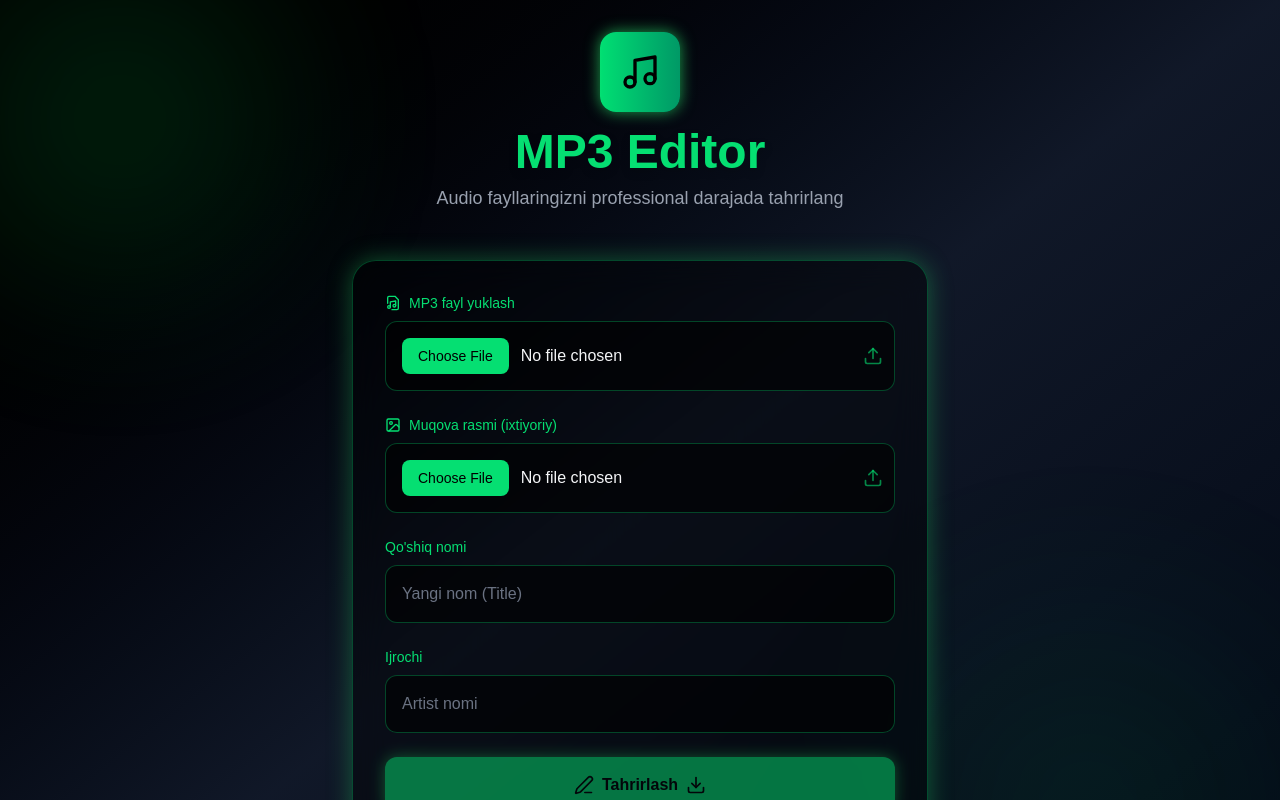
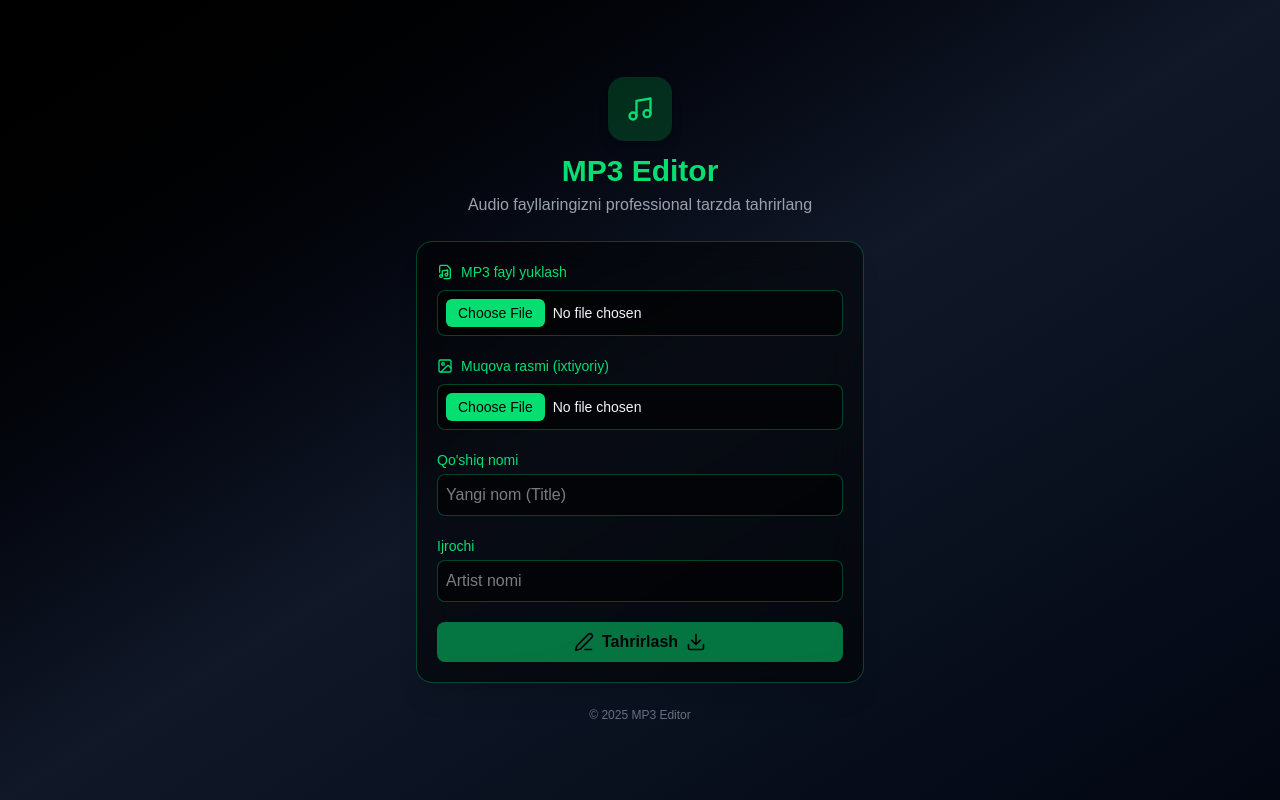
Before and after one commit to FarrukhDjumayev/mp3-editor-frontend, a Next.js app: page / in a window 1280 px wide. Shown: the top 800 px of the page. Built offline with nearby package versions, Linux system fonts and the light colour scheme.

Commit message:
noscroll

```diff
--- a/src/app/page.tsx
+++ b/src/app/page.tsx
@@ -6,12 +6,12 @@ import { Music, Upload, Edit3, Download, FileMusic, Image as ImageIcon } from "l
 export default function Home() {
   const [audio, setAudio] = useState<File | null>(null);
   const [cover, setCover] = useState<File | null>(null);
-  const [title, setTitle] = useState<string>("");
-  const [artist, setArtist] = useState<string>("");
-  const [isLoading, setIsLoading] = useState<boolean>(false);
+  const [title, setTitle] = useState("");
+  const [artist, setArtist] = useState("");
+  const [isLoading, setIsLoading] = useState(false);
 
   const handleSubmit = async () => {
-    if (!audio) return alert("Avval MP3 yuklang!");
+    if (!audio) return alert("Avval MP3 fayl yuklang!");
     setIsLoading(true);
 
     const formData = new FormData();
@@ -25,28 +25,18 @@ export default function Home() {
         method: "POST",
         body: formData,
       });
+
       if (!res.ok) throw new Error("Xatolik!");
 
       const blob = await res.blob();
       const url = window.URL.createObjectURL(blob);
 
-      const nav = window.navigator as Navigator & {
-        msSaveOrOpenBlob?: (blob: Blob, defaultName?: string) => boolean;
-      };
-
-      if (navigator.userAgent.includes("Telegram")) {
-        window.open(url, "_blank");
-      } else if (nav.msSaveOrOpenBlob) {
-        nav.msSaveOrOpenBlob(blob, "edited.mp3");
-      } else {
       const a = document.createElement("a");
       a.href = url;
       a.download = "edited.mp3";
       document.body.appendChild(a);
       a.click();
       a.remove();
-      }
-
       window.URL.revokeObjectURL(url);
     } catch (err) {
       console.error(err);
@@ -57,124 +47,99 @@ export default function Home() {
   };
 
   return (
-    <div className="min-h-screen bg-gradient-to-br from-black via-gray-900 to-gray-950 relative overflow-hidden">
-      {/* Animated Background */}
-      <div className="absolute inset-0 overflow-hidden">
-        <div className="absolute -top-10 -left-10 w-80 h-80 bg-green-500/20 rounded-full blur-[100px] animate-pulse"></div>
-        <div className="absolute bottom-0 right-0 w-96 h-96 bg-green-400/10 rounded-full blur-[120px] animate-pulse delay-1000"></div>
+    <div className="min-h-screen bg-gradient-to-br from-black via-gray-900 to-gray-950 flex flex-col items-center justify-center p-4">
+      {/* Header */}
+      <div className="text-center mb-6">
+        <div className="w-14 h-14 sm:w-16 sm:h-16 bg-green-500/20 rounded-2xl flex items-center justify-center mx-auto shadow-lg">
+          <Music className="w-7 h-7 text-green-400" />
         </div>
-
-      <main className="relative z-10 flex flex-col items-center justify-center min-h-screen p-4 sm:p-6 lg:p-8">
-        {/* Header */}
-        <div className="text-center mb-8 sm:mb-12">
-          <div className="inline-flex items-center justify-center w-16 h-16 sm:w-20 sm:h-20 bg-gradient-to-r from-green-400 to-emerald-600 rounded-2xl mb-4 shadow-[0_0_15px_rgba(34,197,94,0.8)]">
-            <Music className="w-8 h-8 sm:w-10 sm:h-10 text-black" />
-          </div>
-          <h1 className="text-3xl sm:text-4xl lg:text-5xl font-bold text-green-400 drop-shadow-lg">
-            MP3 Editor
-          </h1>
-          <p className="text-gray-400 text-sm sm:text-base lg:text-lg max-w-md mx-auto mt-2">
-            Audio fayllaringizni professional darajada tahrirlang
+        <h1 className="mt-3 text-2xl sm:text-3xl font-bold text-green-400">MP3 Editor</h1>
+        <p className="text-gray-400 text-sm sm:text-base mt-1">
+          Audio fayllaringizni professional tarzda tahrirlang
         </p>
       </div>
 
-        {/* Form Container */}
-        <div className="w-full max-w-md sm:max-w-lg lg:max-w-xl">
-          <div className="bg-black/40 backdrop-blur-lg border border-green-400/30 rounded-3xl p-6 sm:p-8 shadow-[0_0_25px_rgba(34,197,94,0.4)]">
-            <div className="space-y-6">
+      {/* Form */}
+      <div className="w-full max-w-md bg-black/50 p-5 rounded-2xl border border-green-400/30 backdrop-blur-lg shadow-xl">
+        <div className="space-y-5">
           {/* Audio Upload */}
-              <div className="space-y-2">
-                <label className="flex items-center text-sm font-medium text-green-400 mb-2">
+          <div>
+            <label className="flex items-center text-sm text-green-400 mb-2">
               <FileMusic className="w-4 h-4 mr-2" />
               MP3 fayl yuklash
             </label>
-                <div className="relative">
             <input
               type="file"
               accept="audio/mp3"
               onChange={(e) => setAudio(e.target.files?.[0] ?? null)}
-                    className="w-full p-3 sm:p-4 bg-black/60 border border-green-400/30 rounded-xl text-gray-100 placeholder-gray-500 focus:outline-none focus:ring-2 focus:ring-green-400 focus:border-transparent transition-all file:mr-3 file:py-2 file:px-4 file:border-0 file:text-sm file:font-medium file:bg-green-400 file:text-black file:rounded-lg hover:file:bg-green-300 cursor-pointer"
+              className="w-full text-sm text-gray-100 border border-green-400/30 rounded-lg p-2 bg-black/60 file:mr-2 file:py-1 file:px-3 file:bg-green-400 file:text-black file:rounded-md cursor-pointer"
             />
-                  <Upload className="absolute right-3 top-1/2 transform -translate-y-1/2 w-5 h-5 text-green-400/60" />
-                </div>
-                {audio && <p className="text-xs text-green-400 flex items-center mt-1">✓ {audio.name}</p>}
+            {audio && <p className="text-xs text-green-400 mt-1">✓ {audio.name}</p>}
           </div>
 
           {/* Cover Upload */}
-              <div className="space-y-2">
-                <label className="flex items-center text-sm font-medium text-green-400 mb-2">
+          <div>
+            <label className="flex items-center text-sm text-green-400 mb-2">
               <ImageIcon className="w-4 h-4 mr-2" />
               Muqova rasmi (ixtiyoriy)
             </label>
-                <div className="relative">
             <input
               type="file"
               accept="image/*"
               onChange={(e) => setCover(e.target.files?.[0] ?? null)}
-                    className="w-full p-3 sm:p-4 bg-black/60 border border-green-400/30 rounded-xl text-gray-100 placeholder-gray-500 focus:outline-none focus:ring-2 focus:ring-green-400 focus:border-transparent transition-all file:mr-3 file:py-2 file:px-4 file:border-0 file:text-sm file:font-medium file:bg-green-400 file:text-black file:rounded-lg hover:file:bg-green-300 cursor-pointer"
+              className="w-full text-sm text-gray-100 border border-green-400/30 rounded-lg p-2 bg-black/60 file:mr-2 file:py-1 file:px-3 file:bg-green-400 file:text-black file:rounded-md cursor-pointer"
             />
-                  <Upload className="absolute right-3 top-1/2 transform -translate-y-1/2 w-5 h-5 text-green-400/60" />
-                </div>
-                {cover && <p className="text-xs text-green-400 flex items-center mt-1">✓ {cover.name}</p>}
+            {cover && <p className="text-xs text-green-400 mt-1">✓ {cover.name}</p>}
           </div>
 
           {/* Title & Artist */}
-              <div className="space-y-2">
-                <label className="block text-sm font-medium text-green-400">Qo&apos;shiq nomi</label>
+          <div>
+            <label className="block text-sm text-green-400 mb-1">Qo&apos;shiq nomi</label>
             <input
               type="text"
               placeholder="Yangi nom (Title)"
               value={title}
               onChange={(e) => setTitle(e.target.value)}
-                  className="w-full p-3 sm:p-4 bg-black/60 border border-green-400/30 rounded-xl text-gray-100 placeholder-gray-500 focus:outline-none focus:ring-2 focus:ring-green-400 focus:border-transparent transition-all"
+              className="w-full p-2 rounded-lg bg-black/60 text-gray-100 border border-green-400/30 focus:ring-2 focus:ring-green-400 outline-none"
             />
           </div>
-              <div className="space-y-2">
-                <label className="block text-sm font-medium text-green-400">Ijrochi</label>
+          <div>
+            <label className="block text-sm text-green-400 mb-1">Ijrochi</label>
             <input
               type="text"
               placeholder="Artist nomi"
               value={artist}
               onChange={(e) => setArtist(e.target.value)}
-                  className="w-full p-3 sm:p-4 bg-black/60 border border-green-400/30 rounded-xl text-gray-100 placeholder-gray-500 focus:outline-none focus:ring-2 focus:ring-green-400 focus:border-transparent transition-all"
+              className="w-full p-2 rounded-lg bg-black/60 text-gray-100 border border-green-400/30 focus:ring-2 focus:ring-green-400 outline-none"
             />
           </div>
 
           {/* Submit Button */}
           <button
-                type="button"
             onClick={handleSubmit}
             disabled={!audio || isLoading}
-                className="w-full bg-green-400 text-black font-semibold py-3 sm:py-4 px-6 rounded-xl shadow-[0_0_15px_rgba(34,197,94,0.8)] hover:shadow-[0_0_20px_rgba(34,197,94,1)] transform hover:scale-[1.02] active:scale-[0.98] transition-all duration-200 disabled:opacity-50 disabled:cursor-not-allowed disabled:hover:scale-100 flex items-center justify-center space-x-2"
+            className="w-full bg-green-400 text-black font-semibold py-2 rounded-lg shadow hover:scale-[1.02] active:scale-[0.98] transition-all duration-200 disabled:opacity-50 flex items-center justify-center gap-2"
           >
             {isLoading ? (
               <>
-                    <div className="w-5 h-5 border-2 border-black/30 border-t-black rounded-full animate-spin"></div>
-                    <span>Ishlanmoqda...</span>
+                <div className="w-4 h-4 border-2 border-black/30 border-t-black rounded-full animate-spin"></div>
+                Ishlanmoqda...
               </>
             ) : (
               <>
                 <Edit3 className="w-5 h-5" />
-                    <span>Tahrirlash</span>
+                Tahrirlash
                 <Download className="w-5 h-5" />
               </>
             )}
           </button>
-
-              <div className="mt-6 p-4 bg-black/50 rounded-xl border border-green-400/20">
-                <p className="text-xs text-gray-400 text-center">
-                  💡 Faqat MP3 formatdagi audio fayllar qo&apos;llab-quvvatlanadi
-                </p>
-              </div>
-            </div>
         </div>
       </div>
 
       {/* Footer */}
-        <div className="mt-8 text-center">
-          <p className="text-gray-500 text-sm">Professional audio editing tool</p>
-        </div>
-      </main>
+      <footer className="mt-6 text-center text-gray-500 text-xs">
+        © {new Date().getFullYear()} MP3 Editor
+      </footer>
     </div>
   );
 }
```
Lines whose indentation alone changed are shown as unchanged.
